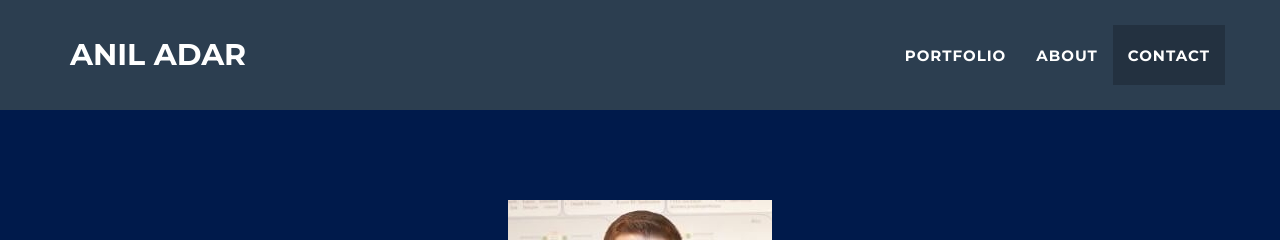
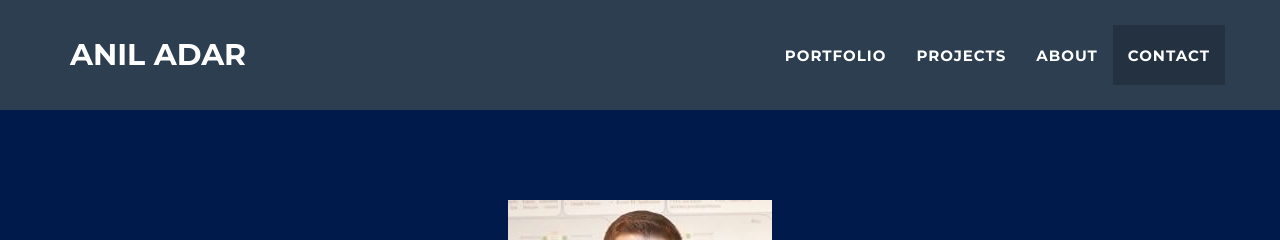
Before and after one commit to aniladar/aniladar.github.io, a Jekyll site: the page built from _posts/2021-03-07-project-1.markdown, in a window 1280 px wide. Shown: the top 240 px of the page. Built offline with Jekyll 4.4.1, drawn with Linux system fonts in a browser that asks for light colours; our own code applies the rules of GitHub Pages for plain Markdown files.

Commit message:
Update nav.html

```diff
--- a/_includes/nav.html
+++ b/_includes/nav.html
@@ -22,6 +22,9 @@
                         <a href="#portfolio">Portfolio</a>
                     </li>
                     <li class="page-scroll">
+                        <a href="#projects">Projects</a>
+                    </li>
+                    <li class="page-scroll">
                         <a href="#about">About</a>
                     </li>
                     <li class="page-scroll">
```
